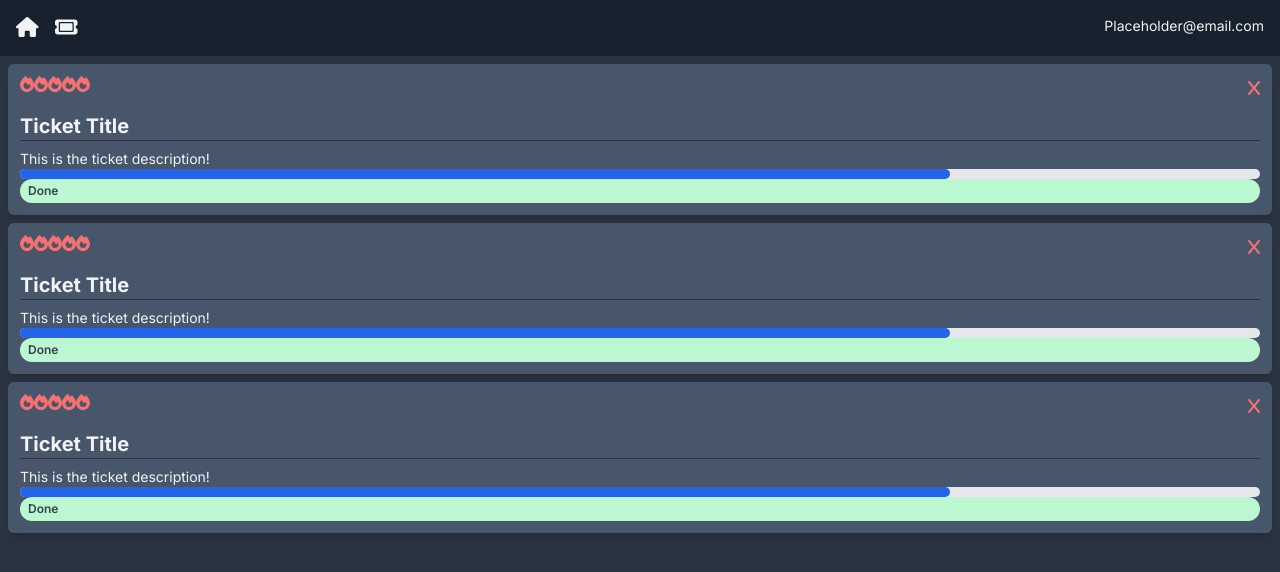
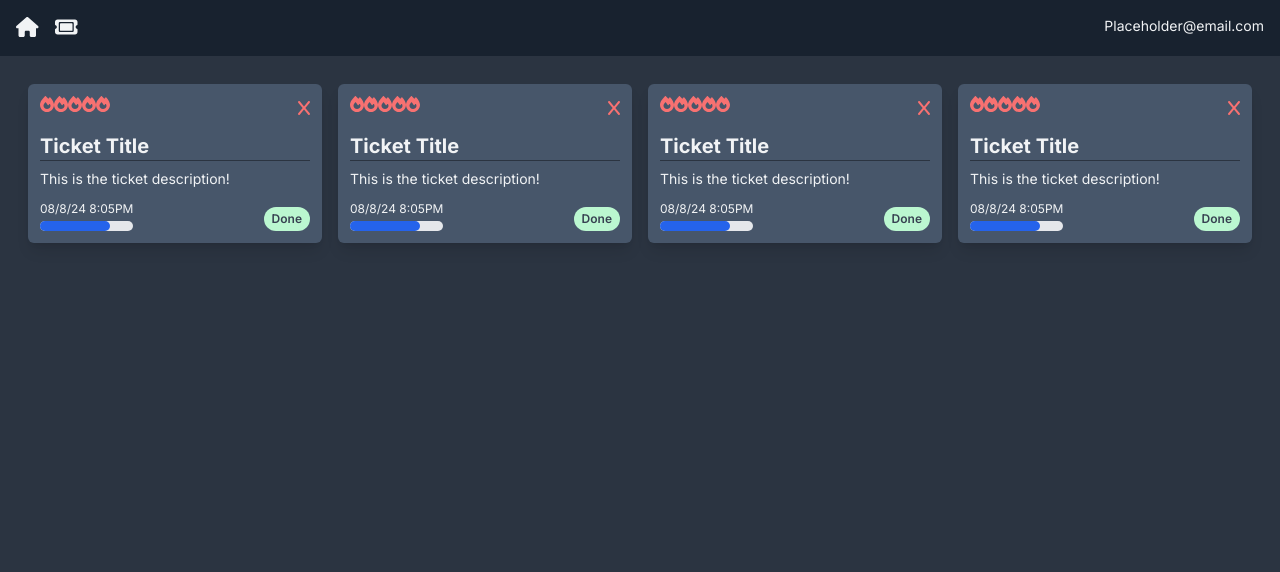
Before and after one commit to TJGit11/ticketing-application, a Next.js app: page / in a window 1280 px wide. Shown: the top 572 px of the page. Built offline with nearby package versions, Linux system fonts and the light colour scheme.

Commit message:
styling on the way the tickets display

```diff
--- a/app/(components)/TicketCard.jsx
+++ b/app/(components)/TicketCard.jsx
@@ -15,8 +15,16 @@ const TicketCard = () => {
       <h4>Ticket Title</h4>
       <hr className="h-px border-0 bg-page mb-2" />
       <p className="whitespace-pre-wrap">This is the ticket description!</p>
-      <ProgressDisplay />
-      <StatusDisplay />
+      <div className="flex-grow"></div>
+      <div className="flex mt-2">
+        <div className="flex flex-col">
+          <p className="text-xs my-1">08/8/24 8:05PM</p>
+          <ProgressDisplay />
+        </div>
+        <div className="ml-auto flex items-end">
+          <StatusDisplay />
+        </div>
+      </div>
     </div>
   );
 };
--- a/app/page.jsx
+++ b/app/page.jsx
@@ -3,10 +3,13 @@ import TicketCard from "./(components)/TicketCard";
 
 const Dashboard = () => {
   return (
-    <div>
-      <TicketCard />
-      <TicketCard />
-      <TicketCard />
+    <div className="p-5">
+      <div className="lg:grid grid-cols-2 xl:grid-cols-4">
+        <TicketCard />
+        <TicketCard />
+        <TicketCard />
+        <TicketCard />
+      </div>
     </div>
   );
 };
```
